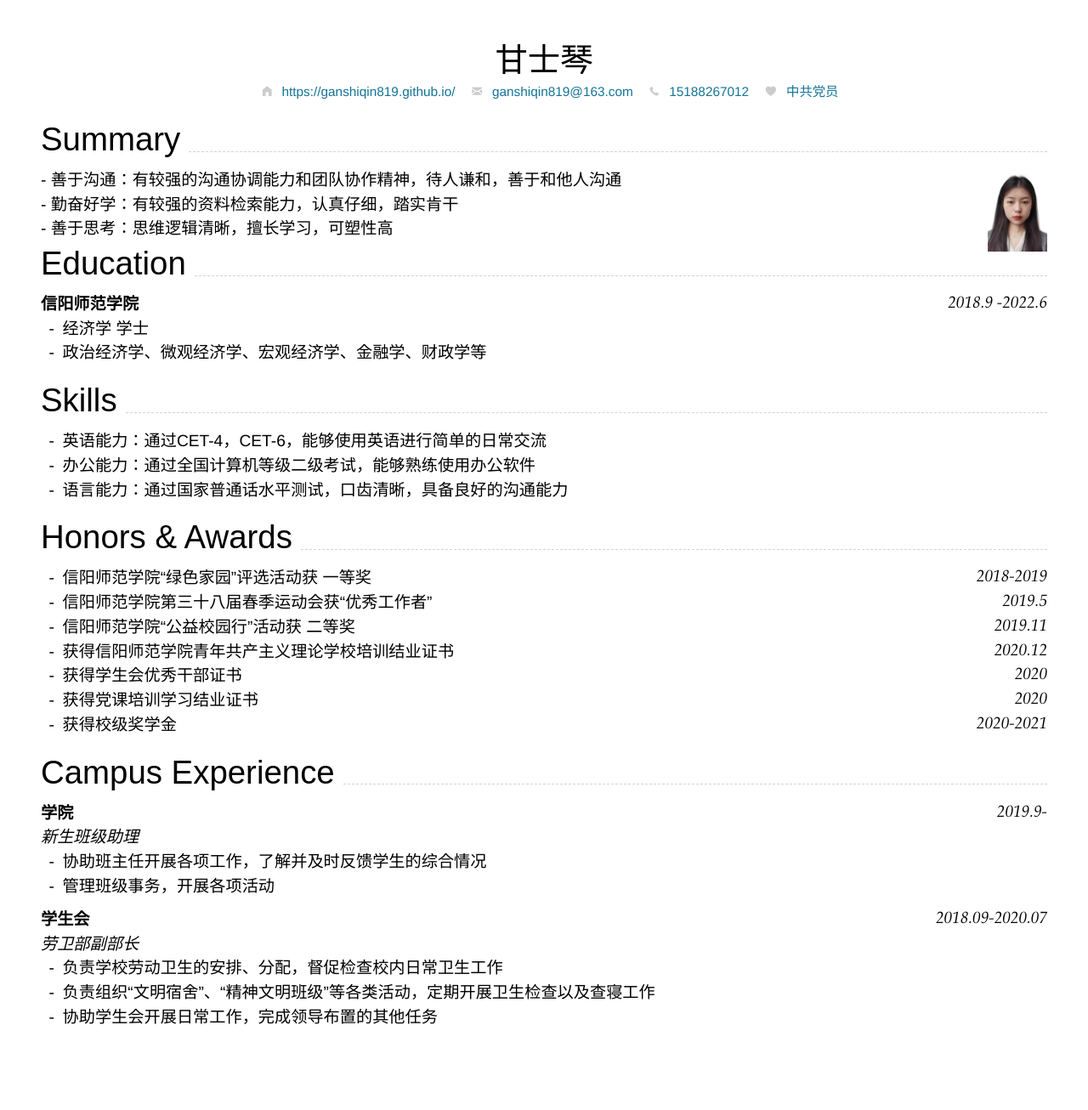
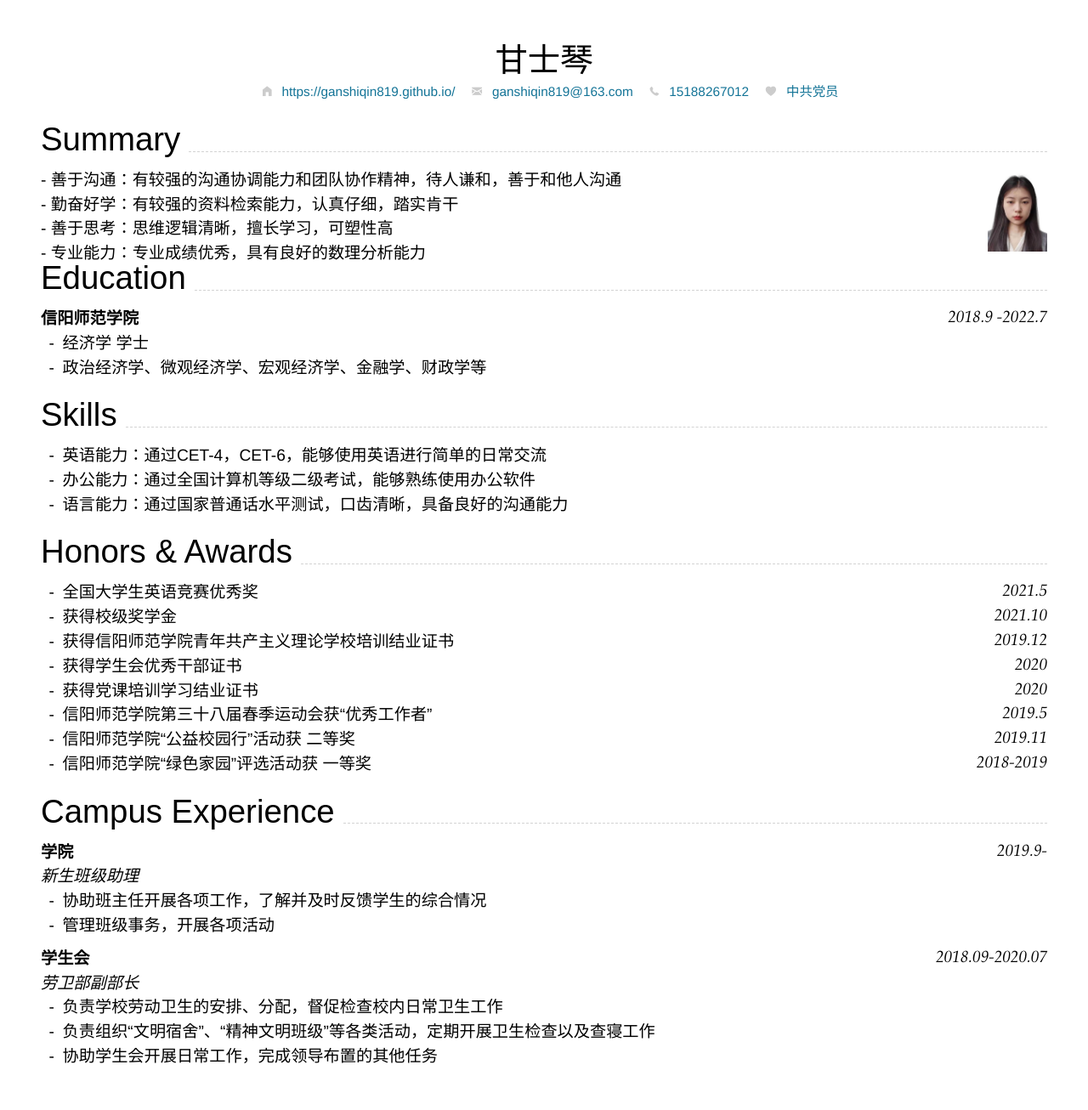
Before and after one commit to ganshiqin819/ganshiqin819.github.io, a Jekyll site: the page built from index.md, in a window 1280 px wide. Shown: the whole page at 85% size. Built offline with Jekyll 4.4.1, drawn with Linux system fonts in a browser that asks for light colours; nearby versions of some CDN libraries; before the commit the page ends 1260 px from its top, so only the background shows below that.

Commit message:
Update index.md

```diff
--- a/index.md
+++ b/index.md
@@ -34,6 +34,7 @@ Supported arguments:
 - 善于沟通：有较强的沟通协调能力和团队协作精神，待人谦和，善于和他人沟通<br>
 - 勤奋好学：有较强的资料检索能力，认真仔细，踏实肯干<br>
 - 善于思考：思维逻辑清晰，擅长学习，可塑性高<br>
+- 专业能力：专业成绩优秀，具有良好的数理分析能力<br>
 </div>
 
 <img align="right" width="70" src="media/profile.jpg"/>
@@ -45,7 +46,7 @@ Supported arguments:
 
 ## Education
 
-### **信阳师范学院** `2018.9 -2022.6`
+### **信阳师范学院** `2018.9 -2022.7`
 
 - 经济学 学士
 - 政治经济学、微观经济学、宏观经济学、金融学、财政学等
@@ -58,13 +59,17 @@ Supported arguments:
 
 ## Honors & Awards
 
-- 信阳师范学院“绿色家园”评选活动获 一等奖 `2018-2019`
+- 全国大学生英语竞赛优秀奖 `2021.5`
+- 获得校级奖学金 `2021.10`
+- 获得信阳师范学院青年共产主义理论学校培训结业证书 `2019.12`
+- 获得学生会优秀干部证书 `2020`
+- 获得党课培训学习结业证书 `2020`
 - 信阳师范学院第三十八届春季运动会获“优秀工作者” `2019.5`
 - 信阳师范学院“公益校园行”活动获 二等奖 `2019.11`
-- 获得信阳师范学院青年共产主义理论学校培训结业证书 `2020.12`
-- 获得学生会优秀干部证书 `2020`
-- 获得党课培训学习结业证书 `2020`
-- 获得校级奖学金 `2020-2021`
+- 信阳师范学院“绿色家园”评选活动获 一等奖 `2018-2019`
+
+
+
 
 ## Campus Experience
 
```
